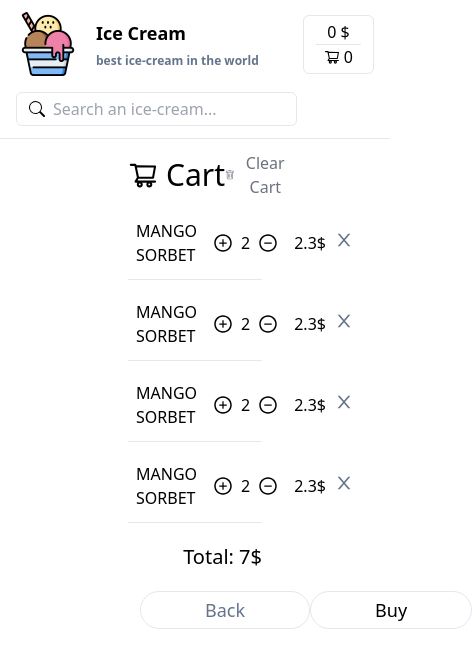
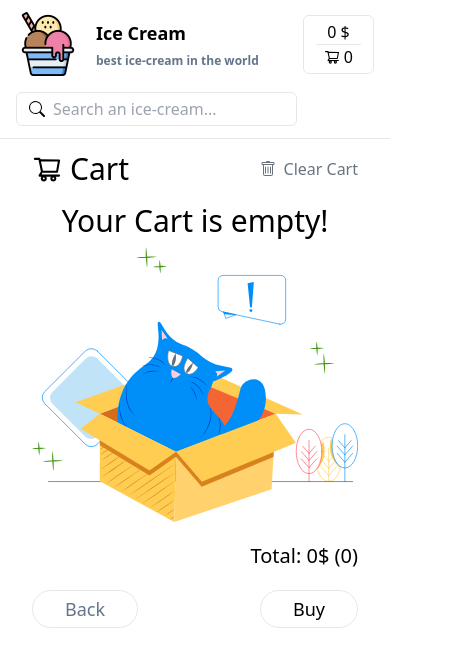
Before and after one commit to anysofronova/react-ts-ice-cream-app, a React (Create React App) app: page /cart in a window 390 px wide. Shown: the top 668 px of the page, 472 px wide, since content can reach past the window. Built offline with nearby package versions, Linux system fonts and the light colour scheme.

Commit message:
Cart is added

```diff
--- a/src/components/CartItem/CartItem.tsx
+++ b/src/components/CartItem/CartItem.tsx
@@ -6,33 +6,41 @@ import {
   AiOutlineMinusCircle,
   AiOutlinePlusCircle,
 } from "react-icons/ai";
+import { useAppDispatch } from "../../hooks/redux";
+import { addItem, minusItem, deleteItem } from "../../store/slices/cartSlice";
 
 interface ICartItem {
-  img?: string;
+  imgUrl?: string;
   title: string;
   count: number;
-  price: number;
+  finalPrice: number;
+  id: number;
 }
 
-const CartItem = ({ img, title, count, price }: ICartItem) => {
+const CartItem = ({ imgUrl, title, count, finalPrice, id }: ICartItem) => {
+  const dispatch = useAppDispatch();
   return (
     <div className={styles.cartItem}>
       <div className={styles.img}>
-        <img src={img} alt="ice-cream" />
+        <img src={imgUrl} alt="ice-cream" />
       </div>
       <div className={styles.title}>{title}</div>
       <div className={styles.count}>
-        <button>
+        <button onClick={() => dispatch(minusItem(id))}>
+          <AiOutlineMinusCircle />
+        </button>
+        {count}
+        <button
+          onClick={() =>
+            dispatch(addItem({ id, title, imgUrl, finalPrice, count }))
+          }
+        >
           <AiOutlinePlusCircle />
         </button>
-        {count}
-        <button>
-          <AiOutlineMinusCircle />
-        </button>
       </div>
-      <div className={styles.price}>{price}$</div>
+      <div className={styles.price}>{count * finalPrice}$</div>
       <div className={styles.delete}>
-        <button>
+        <button onClick={() => dispatch(deleteItem(id))}>
           <AiOutlineClose />
         </button>
       </div>
--- a/src/components/Products/Item/Item.tsx
+++ b/src/components/Products/Item/Item.tsx
@@ -3,26 +3,37 @@ import { AiOutlinePlus } from "react-icons/ai";
 import { useState } from "react";
 import placeholder from "../../../assets/imgPlaceholder.jpeg";
 import cn from "classnames";
+import { useAppDispatch } from "../../../hooks/redux";
+import { addItem } from "../../../store/slices/cartSlice";
 
-const Item = ({
-  title,
-  price,
-  photo,
-}: {
-  title: string | null;
+interface IItem {
+  title: string;
   price: number[];
-  photo: string | undefined;
-}) => {
+  imgUrl: string | undefined;
+  id: number;
+}
+
+const Item = ({ title, price, imgUrl, id }: IItem) => {
   const [iceCreamCount, setIceCreamCount] = useState(0);
   const [container, setContainer] = useState(0);
   const [ballsCount, setBallsCount] = useState(0);
   const sizes: string[] = ["1b.", "2b.", "3b."];
   const containerPrice = [0.47, 0.22];
+  const finalPrice = +(price[ballsCount] + containerPrice[container]).toFixed(
+    2
+  );
+  const dispatch = useAppDispatch();
+  const onButton = () => {
+    setIceCreamCount(iceCreamCount + 1);
+    const count = 1;
+    dispatch(addItem({ id, title, imgUrl, finalPrice, count }));
+  };
+
   return (
     <div className={styles.item}>
       <div>
         <img
-          src={photo || placeholder}
+          src={imgUrl || placeholder}
           alt="ice-Cream"
           className={styles.img}
         />
@@ -57,10 +68,8 @@ const Item = ({
           </ul>
         </div>
         <div className={styles.buying}>
-          <div className={styles.price}>
-            {(price[ballsCount] + containerPrice[container]).toFixed(2)}$
-          </div>
-          <button onClick={() => setIceCreamCount(iceCreamCount + 1)}>
+          <div className={styles.price}>{finalPrice}$</div>
+          <button onClick={() => onButton()}>
             <AiOutlinePlus /> Add
             <span>{iceCreamCount}</span>
           </button>
--- a/src/components/Products/Products.tsx
+++ b/src/components/Products/Products.tsx
@@ -38,8 +38,9 @@ const Products = () => {
               <Item
                 price={i.iceCreamPrices}
                 title={i.title}
-                photo={i.imgUrl}
+                imgUrl={i.imgUrl}
                 key={i.id}
+                id={i.id}
               />
             ))}
       </div>
--- a/src/pages/Cart/Cart.module.scss
+++ b/src/pages/Cart/Cart.module.scss
@@ -33,3 +33,26 @@
     }
   }
 }
+
+@media screen and (max-width: 768px) {
+  .cart {
+    @apply px-16;
+    .bottom {
+      button {
+        @apply px-10;
+      }
+    }
+  }
+}
+
+@media screen and (max-width: 480px) {
+  .cart {
+    @apply px-8;
+    .bottom {
+      @apply px-0;
+      button {
+        @apply px-8;
+      }
+    }
+  }
+}
--- a/src/pages/Cart/Cart.tsx
+++ b/src/pages/Cart/Cart.tsx
@@ -4,8 +4,14 @@ import { BsTrash } from "react-icons/bs";
 
 import styles from "./Cart.module.scss";
 import CartItem from "../../components/CartItem/CartItem";
+import { useAppDispatch, useAppSelector } from "../../hooks/redux";
+import { clearCart } from "../../store/slices/cartSlice";
+import EmptyCart from "../../components/EmptyCart/EmptyCart";
 
 const Cart = () => {
+  const { cartList } = useAppSelector((state) => state.cartSlice);
+  const { totalPrice, totalCount } = useAppSelector((state) => state.cartSlice);
+  const dispatch = useAppDispatch();
   return (
     <div className={styles.cart}>
       <div className={styles.top}>
@@ -14,46 +20,29 @@ const Cart = () => {
           Cart
         </div>
         <div className={styles.clear}>
-          <button>
+          <button onClick={() => dispatch(clearCart())}>
             <BsTrash />
             Clear Cart
           </button>
         </div>
       </div>
-
-      <CartItem
-        img={
-          "https://i.ibb.co/XYgMSnW/F0-CDBFF0-5-A02-470-C-A824-B3-A8757-D75-CE.jpg"
-        }
-        title={"MANGO SORBET"}
-        count={2}
-        price={2.3}
-      />
-      <CartItem
-        img={
-          "https://i.ibb.co/XYgMSnW/F0-CDBFF0-5-A02-470-C-A824-B3-A8757-D75-CE.jpg"
-        }
-        title={"MANGO SORBET"}
-        count={2}
-        price={2.3}
-      />
-      <CartItem
-        img={
-          "https://i.ibb.co/XYgMSnW/F0-CDBFF0-5-A02-470-C-A824-B3-A8757-D75-CE.jpg"
-        }
-        title={"MANGO SORBET"}
-        count={2}
-        price={2.3}
-      />
-      <CartItem
-        img={
-          "https://i.ibb.co/XYgMSnW/F0-CDBFF0-5-A02-470-C-A824-B3-A8757-D75-CE.jpg"
-        }
-        title={"MANGO SORBET"}
-        count={2}
-        price={2.3}
-      />
-      <div className={styles.total}>Total: 7$</div>
+      {cartList.length ? (
+        cartList.map((item) => (
+          <CartItem
+            imgUrl={item.imgUrl}
+            title={item.title}
+            count={item.count}
+            finalPrice={item.finalPrice}
+            key={item.id}
+            id={item.id}
+          />
+        ))
+      ) : (
+        <EmptyCart />
+      )}
+      <div className={styles.total}>
+        Total: {totalPrice}$ ({totalCount})
+      </div>
       <div className={styles.bottom}>
         <button className={styles.back}>Back</button>
         <button className={styles.buy}>Buy</button>
```
